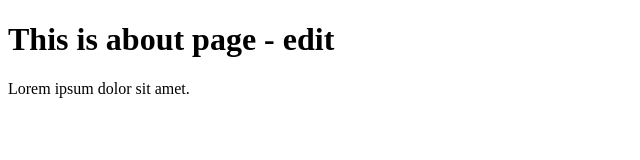
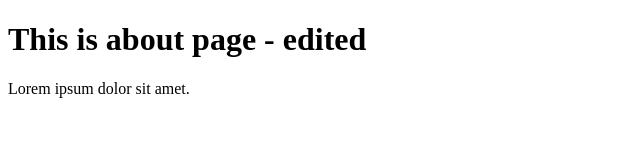
Before and after one commit to Luc1ous/test, a plain HTML site: page about.html in a window 1280 px wide. Shown: the full height of the page, 0-640 px from the left. Drawn offline with Linux system fonts and the light colour scheme.

Commit message:
editing about page

```diff
--- a/about.html
+++ b/about.html
@@ -6,7 +6,7 @@
     <title>About</title>
 </head>
 <body>
-    <h1>This is about page - edit</h1>
+    <h1>This is about page - edited</h1>
     <p>Lorem ipsum dolor sit amet.</p>
 </body>
 </html>
```
